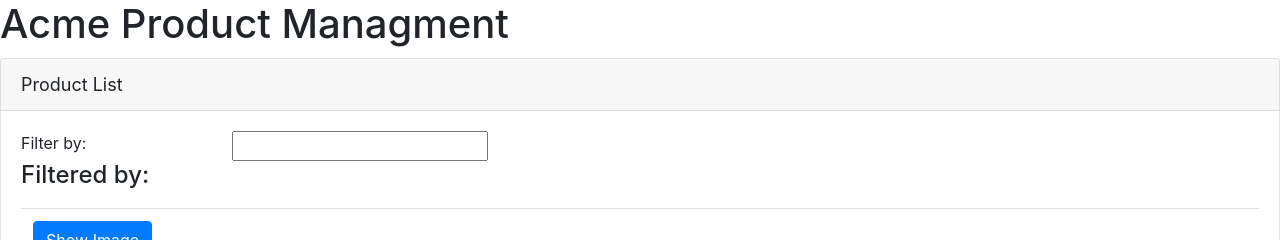
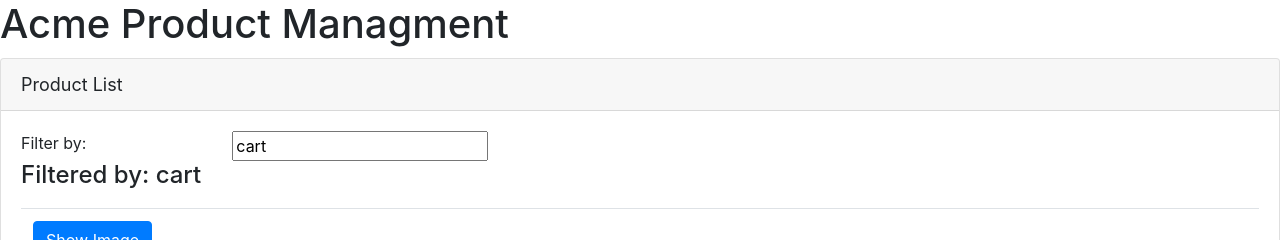
Before and after one commit to TomaszSzydlowski/Angular-GetStarted, an Angular app: page / in a window 1280 px wide. Shown: the top 240 px of the page. Built offline with nearby package versions, Linux system fonts and the light colour scheme.

Commit message:
Two ways binding ngModel

```diff
--- a/src/app/app.module.ts
+++ b/src/app/app.module.ts
@@ -1,8 +1,8 @@
 import { ProductListComponent } from './products/product-list.component';
 import { BrowserModule } from '@angular/platform-browser';
 import { NgModule } from '@angular/core';
-
 import { AppComponent } from './app.component';
+import {FormsModule} from '@angular/forms';
 
 @NgModule({
   declarations: [
@@ -10,7 +10,8 @@
     ProductListComponent
   ],
   imports: [
-    BrowserModule
+    BrowserModule,
+    FormsModule
   ],
   bootstrap: [AppComponent]
 })
--- a/src/app/products/product-list.component.html
+++ b/src/app/products/product-list.component.html
@@ -8,12 +8,13 @@
         Filter by:
       </div>
       <div class="col-md-4">
-        <input type="text" />
+        <input type="text"
+        [(ngModel)]='listFilter'/>
       </div>
     </div>
     <div class="row">
       <div class="col-md-6">
-        <h4>Filtered by:</h4>
+        <h4>Filtered by: {{listFilter}}</h4>
       </div>
     </div>
     <div class="table-responsive">
--- a/src/app/products/product-list.component.ts
+++ b/src/app/products/product-list.component.ts
@@ -9,6 +9,7 @@
   imageMargin: number = 2;
   pageTitle: string = 'Product List';
   showImage: boolean = false;
+  listFilter:string='cart';
   products: any[] = [
     {
       productId: 1,
```
